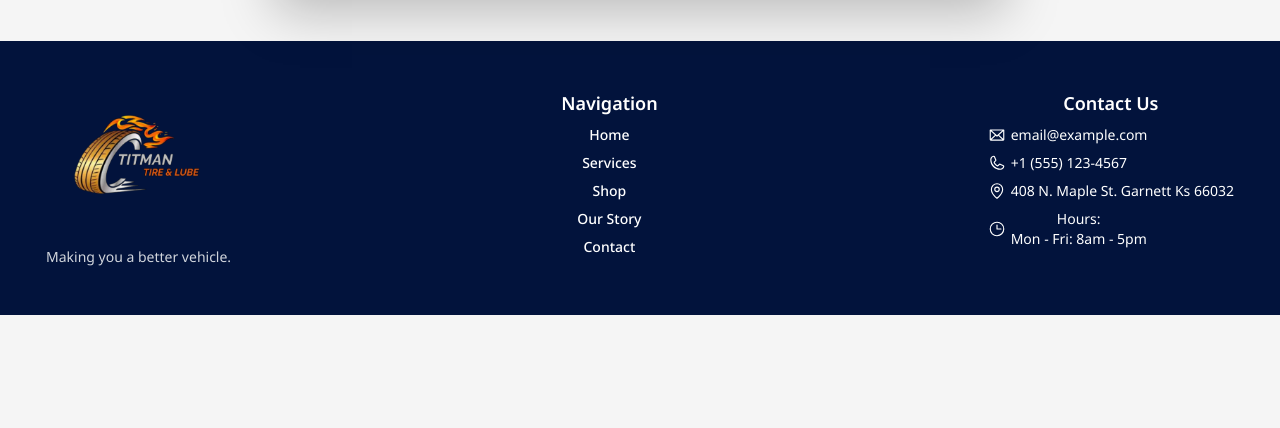
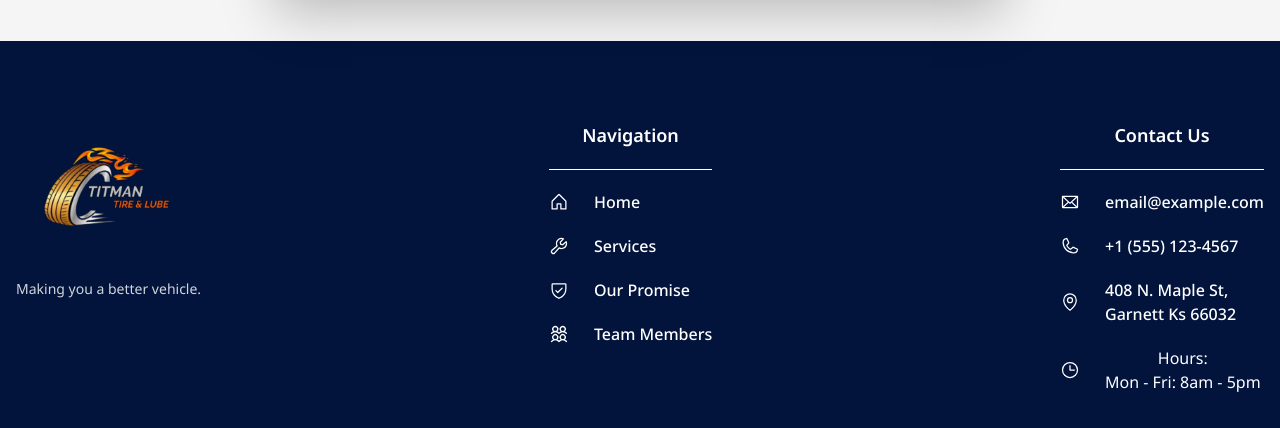
Before and after one commit to stretc/Titman, a React (Vite) app: page / in a window 1280 px wide. Shown: the part 3559-3987 px from the top of the page. Before the commit the page ends 3874 px from the top, so only its background shows below. Built offline with nearby package versions, Linux system fonts and the light colour scheme.

Commit message:
Updated Footer Layout and Animations

```diff
--- a/src/components/Footer.tsx
+++ b/src/components/Footer.tsx
@@ -1,9 +1,18 @@
-import { Clock, Envelope, MapPin, Phone } from "@phosphor-icons/react";
+import {
+  Clock,
+  Envelope,
+  House,
+  MapPin,
+  Phone,
+  ShieldCheck,
+  UsersFour,
+  Wrench,
+} from "@phosphor-icons/react";
 
 export const Footer = () => {
   return (
-    <footer className="bg-[#02133c] text-white pr-[30px] pl-[30px]">
-      <div className="max-w-7xl mx-auto px-4 py-12 flex flex-col md:flex-row justify-between items-start gap-8">
+    <footer className="bg-[#02133c] text-white">
+      <div className="max-w-7xl mx-auto px-4 py-20 flex flex-col md:flex-row justify-between items-start gap-8">
         {/* Logo Section */}
         <div className="flex flex-col items-center">
           <a href="#">
@@ -15,47 +24,84 @@ export const Footer = () => {
         </div>
 
         {/* Navigation Links */}
-        <div className="flex flex-col space-y-2 items-center">
-          <h3 className="font-semibold text-lg">Navigation</h3>
-          <a href="#" className="text-sm hover:underline">
-            Home
-          </a>
-          <a href="#" className="text-sm hover:underline">
-            Services
-          </a>
-          <a href="#" className="text-sm hover:underline">
-            Shop
-          </a>
-          <a href="#" className="text-sm hover:underline">
-            Our Story
-          </a>
-          <a href="#" className="text-sm hover:underline">
-            Contact
-          </a>
+        <div className="flex flex-col space-y-5">
+          <h3 className="font-semibold text-lg flex w-full items-center justify-center">
+            Navigation
+          </h3>
+          <hr className="w-full h-[1px] bg-gray-300" />
+          <div className="flex">
+            <div className="flex flex-col space-y-5">
+              <a
+                className="flex items-center cursor-pointer footer-link"
+                href="#"
+              >
+                <House
+                  size={20}
+                  style={{ fill: "#fff", marginRight: "25px" }}
+                />
+                <span className="underline-anim text-m">Home</span>
+              </a>
+              <a
+                className="flex items-center cursor-pointer footer-link"
+                href="#"
+              >
+                <Wrench
+                  size={20}
+                  style={{ fill: "#fff", marginRight: "25px" }}
+                />
+                <span className="underline-anim text-m">Services</span>
+              </a>
+              <a
+                className="flex items-center cursor-pointer footer-link"
+                href="#"
+              >
+                <ShieldCheck
+                  size={20}
+                  style={{ fill: "#fff", marginRight: "25px" }}
+                />
+                <span className="underline-anim text-m">Our Promise</span>
+              </a>
+              <a
+                className="flex items-center cursor-pointer footer-link"
+                href="#"
+              >
+                <UsersFour
+                  size={20}
+                  style={{ fill: "#fff", marginRight: "25px" }}
+                />
+                <span className="underline-anim text-m">Team Members</span>
+              </a>
+            </div>
+          </div>
         </div>
 
         {/* Contact Info */}
-        <div className="flex flex-col space-y-2">
+        <div className="flex flex-col space-y-5">
           <h3 className="font-semibold text-lg flex w-full items-center justify-center">
             Contact Us
           </h3>
+          <hr className="w-full h-[1px] bg-gray-300" />
+          <a className="flex items-center cursor-pointer footer-link">
+            <Envelope size={20} style={{ fill: "#fff", marginRight: "25px" }} />
+            <span className="underline-anim text-m">email@example.com</span>
+          </a>
+          <a className="flex items-center cursor-pointer footer-link">
+            <Phone size={20} style={{ fill: "#fff", marginRight: "25px" }} />
+            <span className="underline-anim text-m">+1 (555) 123-4567</span>
+          </a>
+          <a className="flex items-center cursor-pointer footer-link" href="#">
+            <MapPin size={20} style={{ fill: "#fff", marginRight: "25px" }} />
+            <span className="underline-anim text-m">
+              408 N. Maple St,
+              <br />
+              Garnett Ks 66032
+            </span>
+          </a>
           <div className="flex items-center">
-            <Envelope size={18} style={{ fill: "#fff", marginRight: "5px" }} />
-            <p className="text-sm">email@example.com</p>
-          </div>
-          <div className="flex items-center">
-            <Phone size={18} style={{ fill: "#fff", marginRight: "5px" }} />
-            <p className="text-sm">+1 (555) 123-4567</p>
-          </div>
-          <div className="flex items-center">
-            <MapPin size={18} style={{ fill: "#fff", marginRight: "5px" }} />
-            <p className="text-sm">408 N. Maple St. Garnett Ks 66032</p>
-          </div>
-          <div className="flex items-center">
-            <Clock size={18} style={{ fill: "#fff", marginRight: "5px" }} />
+            <Clock size={20} style={{ fill: "#fff", marginRight: "25px" }} />
             <div className="flex flex-col items-center">
-              <p className="text-sm">Hours:</p>
-              <p className="text-sm">Mon - Fri: 8am - 5pm</p>
+              <p className="text-m">Hours:</p>
+              <p className="text-m">Mon - Fri: 8am - 5pm</p>
             </div>
           </div>
         </div>
```
